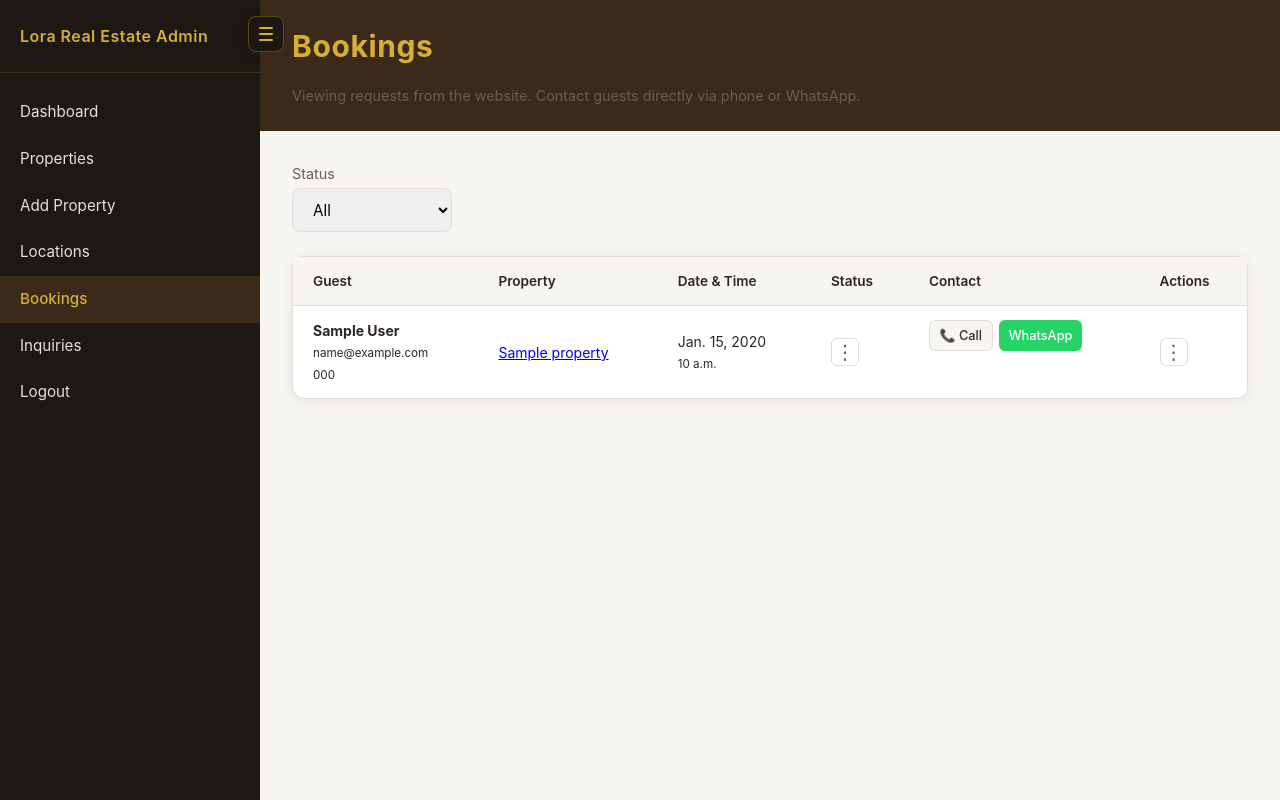
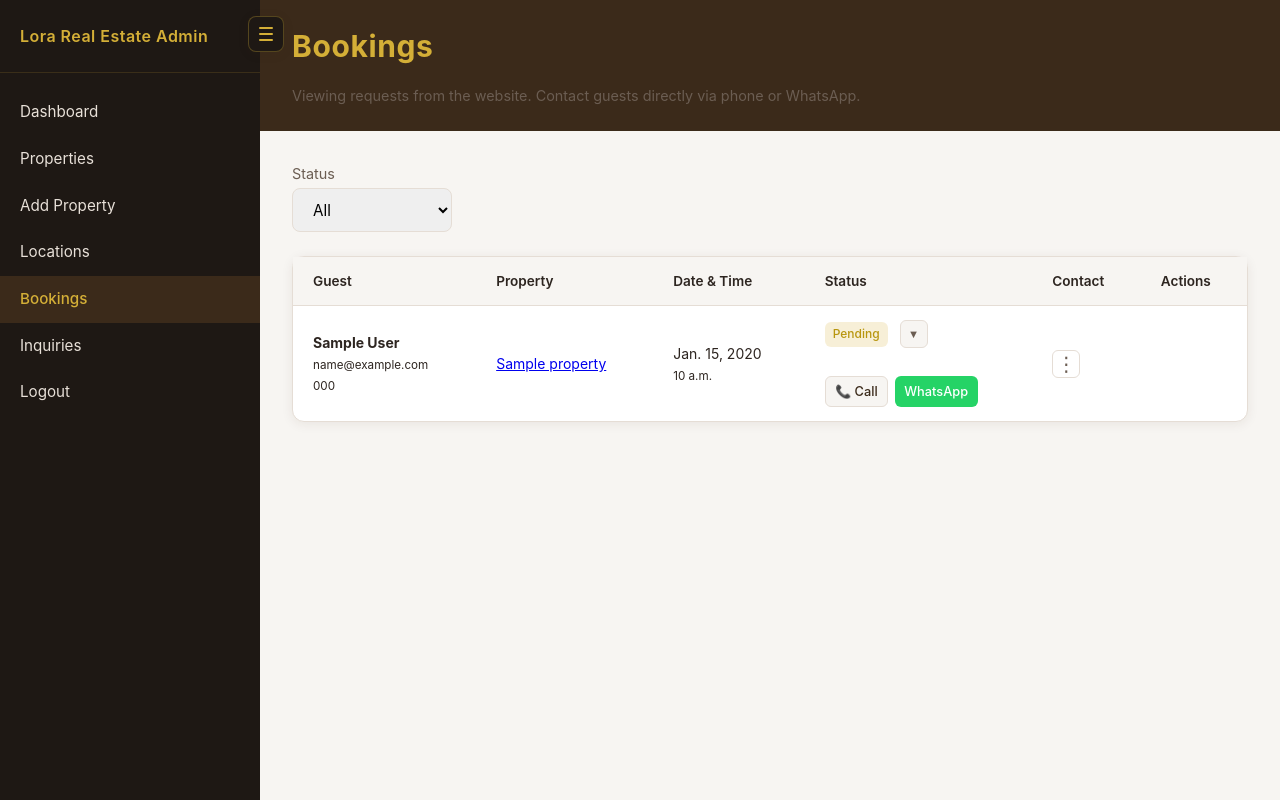
Before and after one commit to Collins44-mark/lorarealestate, a Django app: page /admin/bookings/ in a window 1280 px wide. Run offline with Django 5.2, Linux system fonts and the light colour scheme; a user stored in the database is signed in; tables that the repository leaves empty hold one stand-in row (values such as "Sample post"); parts of the project's set-up code (start-up, migrations or seed data) failed here and were passed over.

Commit message:
Bookings: show status badge + dropdown to change (same pattern as properties)
Co-authored-by: Cursor <cursoragent@cursor.com>

```diff
--- a/backend/config/templates/lora_admin/bookings.html
+++ b/backend/config/templates/lora_admin/bookings.html
@@ -45,9 +45,12 @@
           <a href="{% url 'lora_admin:property_detail' b.property_id %}">{{ b.property.title }}</a>
         </td>
         <td>{{ b.preferred_date }}<br><small>{{ b.preferred_time }}</small></td>
-        <td>
-          <div class="dropdown-wrap">
-            <button type="button" class="btn-dots-minimal" aria-label="Status actions">&#8942;</button>
+        <td class="status-cell">
+          <div class="status-badges">
+            <span class="badge badge-{{ b.status }}">{{ b.get_status_display }}</span>
+          </div>
+          <div class="dropdown-wrap status-dropdown">
+            <button type="button" class="btn-status-toggle" aria-label="Change status">▼</button>
             <div class="dropdown-menu">
               {% for val, label in status_choices %}
               <form method="post" action="{% url 'lora_admin:booking_update_status' b.pk %}{% if status_filter %}?status={{ status_filter }}{% endif %}" class="status-menu-form">
```
